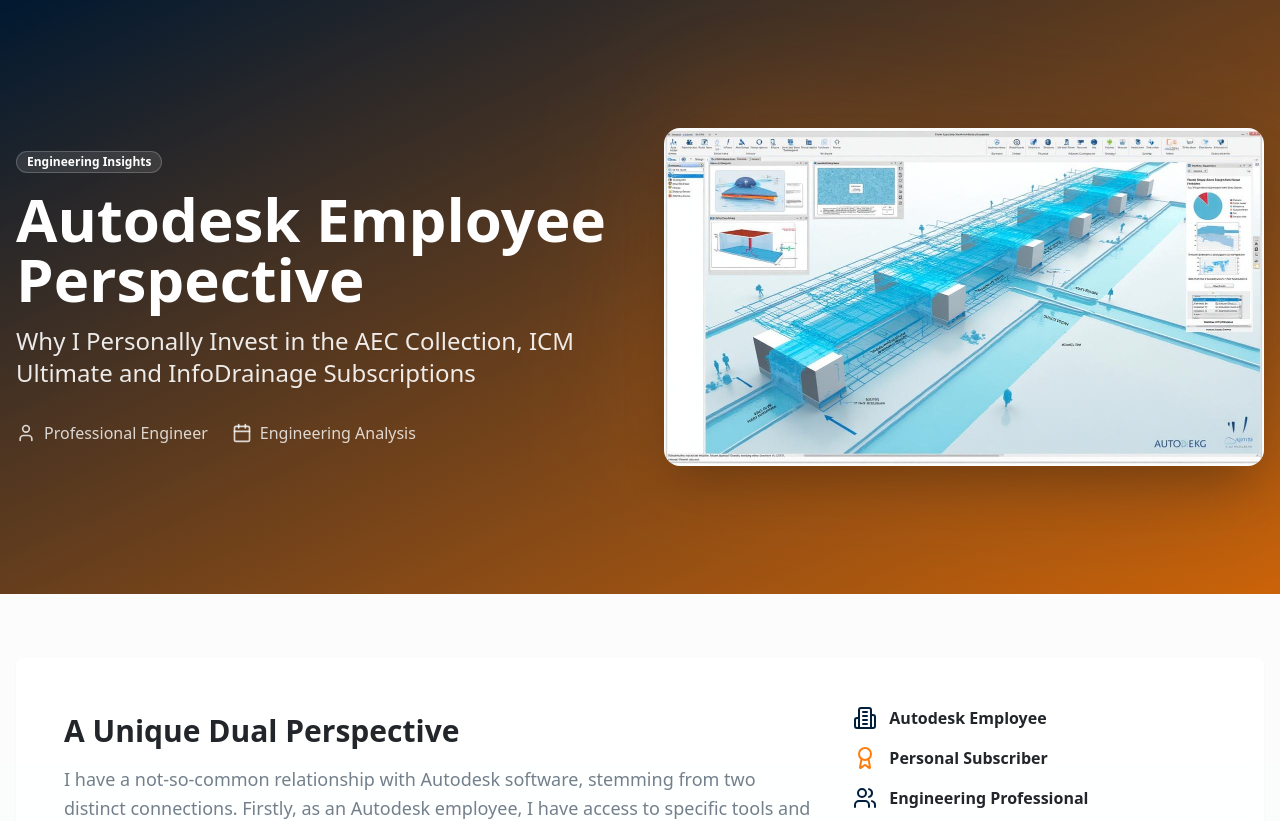
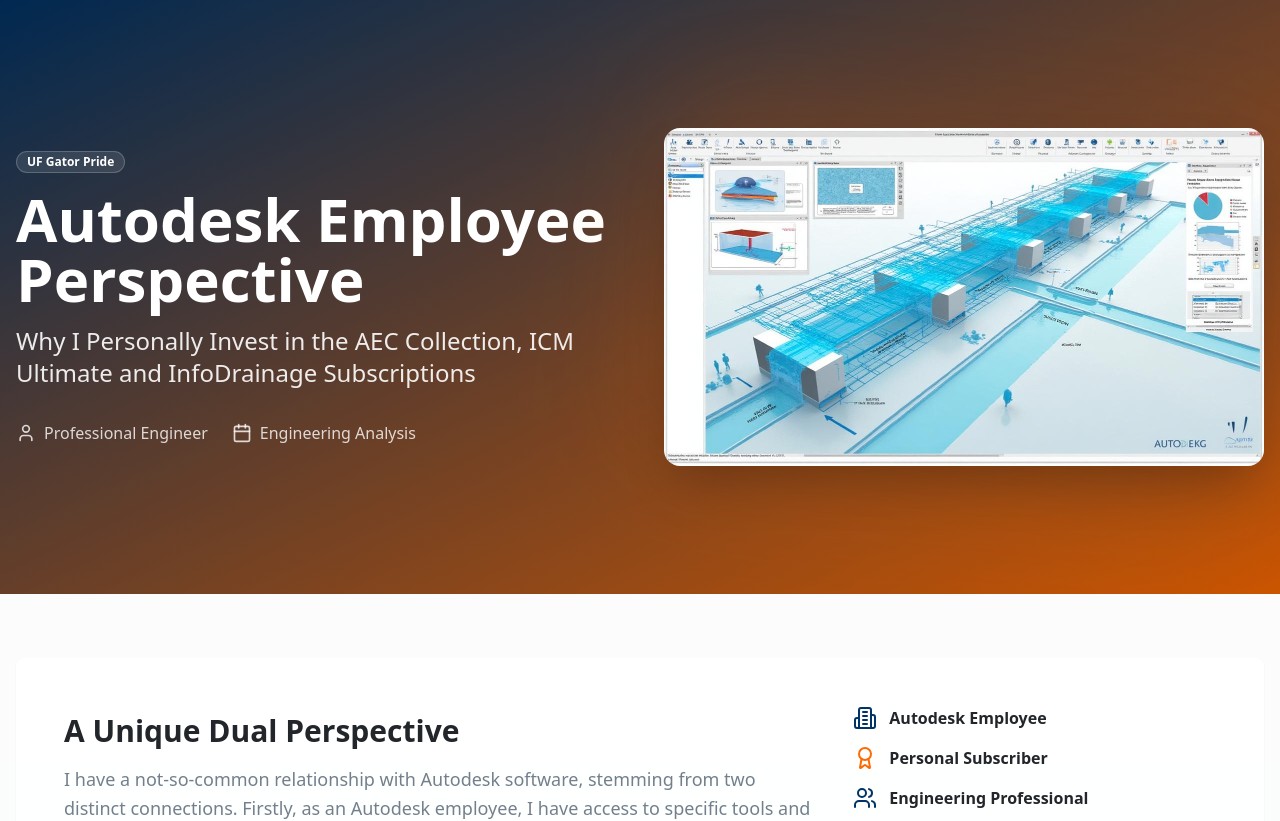
Before and after one commit to SWMMEnablement/autodesk-insider-insights, a React (Vite) app: page / in a window 1280 px wide. Shown: the top 821 px of the page. Built offline with nearby package versions, Linux system fonts and the light colour scheme.

Commit message:
Update to UF colors

```diff
--- a/src/components/Hero.tsx
+++ b/src/components/Hero.tsx
@@ -12,7 +12,7 @@ export const Hero = () => {
           <div className="space-y-8">
             <div className="space-y-4">
               <Badge variant="secondary" className="bg-white/10 text-white border-white/20 hover:bg-white/20">
-                Engineering Insights
+                UF Gator Pride
               </Badge>
 
               <h1 className="text-4xl lg:text-6xl font-bold text-white leading-tight">
@@ -37,7 +37,7 @@ export const Hero = () => {
           </div>
 
           <div className="relative">
-            <div className="absolute inset-0 bg-gradient-to-r from-accent/20 to-primary/20 rounded-2xl blur-3xl transform rotate-6" />
+          <div className="absolute inset-0 bg-gradient-to-r from-accent/20 to-primary/20 rounded-2xl blur-3xl transform rotate-6" />
             <img
               src={heroCover}
               alt="ICM InfoWorks integrated catchment modeling interface"
--- a/src/index.css
+++ b/src/index.css
@@ -17,7 +17,7 @@ All colors MUST be HSL.
     --popover: 0 0% 100%;
     --popover-foreground: 210 11% 15%;
 
-    --primary: 210 100% 12%;
+    --primary: 210 100% 20%;
     --primary-foreground: 0 0% 98%;
 
     --secondary: 210 17% 96%;
@@ -26,7 +26,7 @@ All colors MUST be HSL.
     --muted: 210 17% 96%;
     --muted-foreground: 210 10% 50%;
 
-    --accent: 28 100% 52%;
+    --accent: 25 100% 50%;
     --accent-foreground: 0 0% 98%;
 
     --destructive: 0 84.2% 60.2%;
@@ -34,18 +34,18 @@ All colors MUST be HSL.
 
     --border: 210 20% 90%;
     --input: 210 20% 90%;
-    --ring: 210 100% 12%;
+    --ring: 210 100% 20%;
 
-    /* Custom design tokens */
-    --primary-glow: 210 100% 20%;
-    --accent-glow: 28 100% 60%;
+    /* Custom design tokens - UF Gator Colors */
+    --primary-glow: 210 100% 35%;
+    --accent-glow: 25 100% 60%;
 
-    /* Gradients */
+    /* Gradients - Gator Orange and Blue */
     --gradient-primary: linear-gradient(135deg, hsl(var(--primary)), hsl(var(--primary-glow)));
     --gradient-accent: linear-gradient(135deg, hsl(var(--accent)), hsl(var(--accent-glow)));
-    --gradient-hero: linear-gradient(135deg, hsl(var(--primary)) 0%, hsl(var(--primary-glow)) 50%, hsl(var(--accent)) 100%);
+    --gradient-hero: linear-gradient(135deg, hsl(var(--primary)) 0%, hsl(var(--primary-glow)) 30%, hsl(var(--accent)) 100%);
 
-    /* Shadows */
+    /* Shadows - UF Colors */
     --shadow-primary: 0 10px 30px -10px hsl(var(--primary) / 0.3);
     --shadow-accent: 0 10px 30px -10px hsl(var(--accent) / 0.3);
     --shadow-soft: 0 4px 20px -4px hsl(210 20% 60% / 0.15);
@@ -79,7 +79,7 @@ All colors MUST be HSL.
     --popover: 210 11% 9%;
     --popover-foreground: 0 0% 98%;
 
-    --primary: 210 100% 55%;
+    --primary: 210 100% 45%;
     --primary-foreground: 210 11% 7%;
 
     --secondary: 210 11% 15%;
@@ -88,7 +88,7 @@ All colors MUST be HSL.
     --muted: 210 11% 15%;
     --muted-foreground: 210 10% 65%;
 
-    --accent: 28 100% 52%;
+    --accent: 25 100% 55%;
     --accent-foreground: 210 11% 7%;
 
     --destructive: 0 62.8% 50%;
@@ -96,14 +96,14 @@ All colors MUST be HSL.
 
     --border: 210 11% 15%;
     --input: 210 11% 15%;
-    --ring: 210 100% 55%;
+    --ring: 210 100% 45%;
 
-    /* Dark mode gradients */
-    --gradient-primary: linear-gradient(135deg, hsl(var(--primary)), hsl(210 100% 45%));
-    --gradient-accent: linear-gradient(135deg, hsl(var(--accent)), hsl(28 100% 45%));
-    --gradient-hero: linear-gradient(135deg, hsl(var(--primary)) 0%, hsl(210 100% 45%) 50%, hsl(var(--accent)) 100%);
+    /* Dark mode gradients - UF Gator Colors */
+    --gradient-primary: linear-gradient(135deg, hsl(var(--primary)), hsl(210 100% 35%));
+    --gradient-accent: linear-gradient(135deg, hsl(var(--accent)), hsl(25 100% 45%));
+    --gradient-hero: linear-gradient(135deg, hsl(var(--primary)) 0%, hsl(210 100% 35%) 30%, hsl(var(--accent)) 100%);
 
-    /* Dark shadows */
+    /* Dark shadows - UF Colors */
     --shadow-primary: 0 10px 30px -10px hsl(var(--primary) / 0.4);
     --shadow-accent: 0 10px 30px -10px hsl(var(--accent) / 0.4);
     --shadow-soft: 0 4px 20px -4px hsl(0 0% 0% / 0.3);
```
